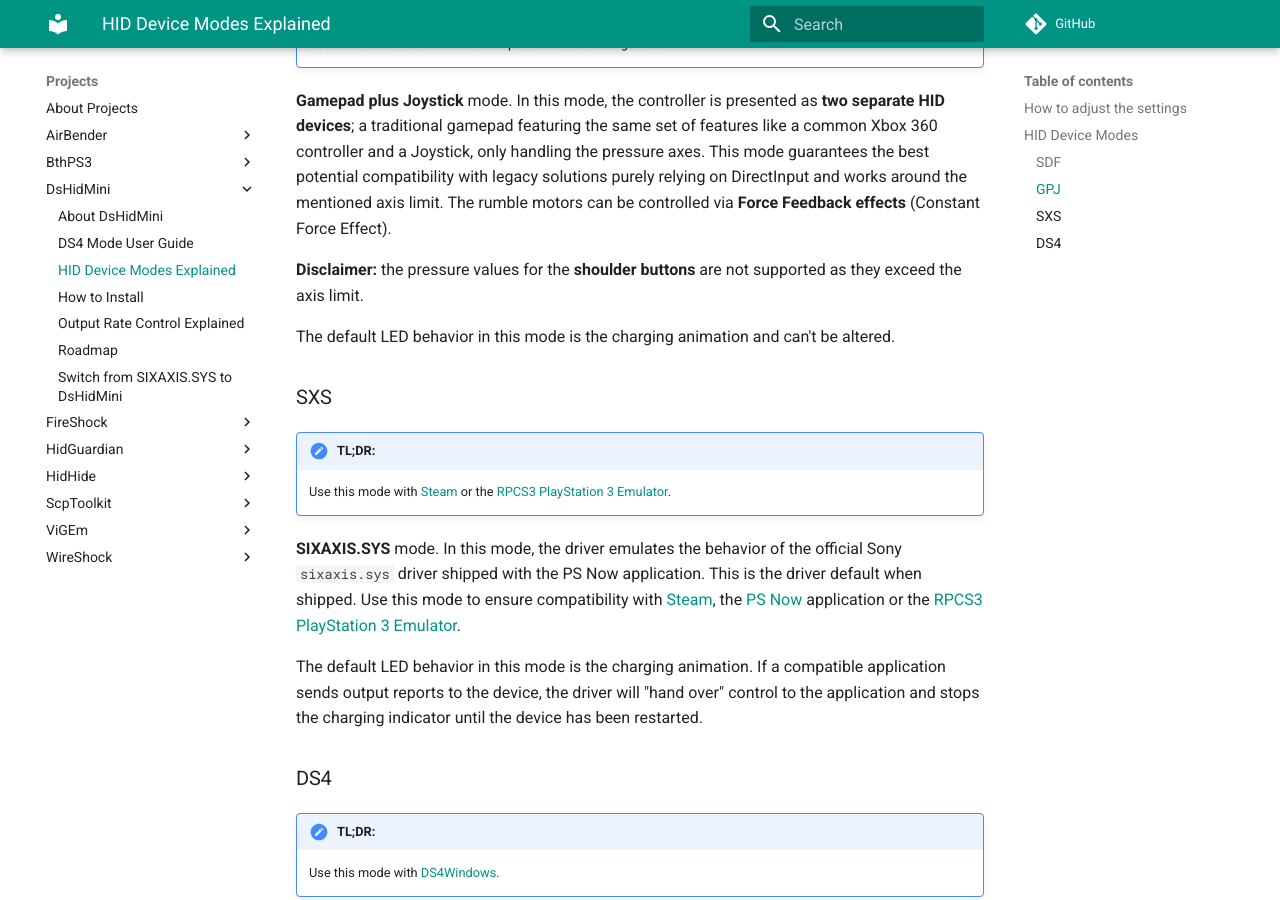
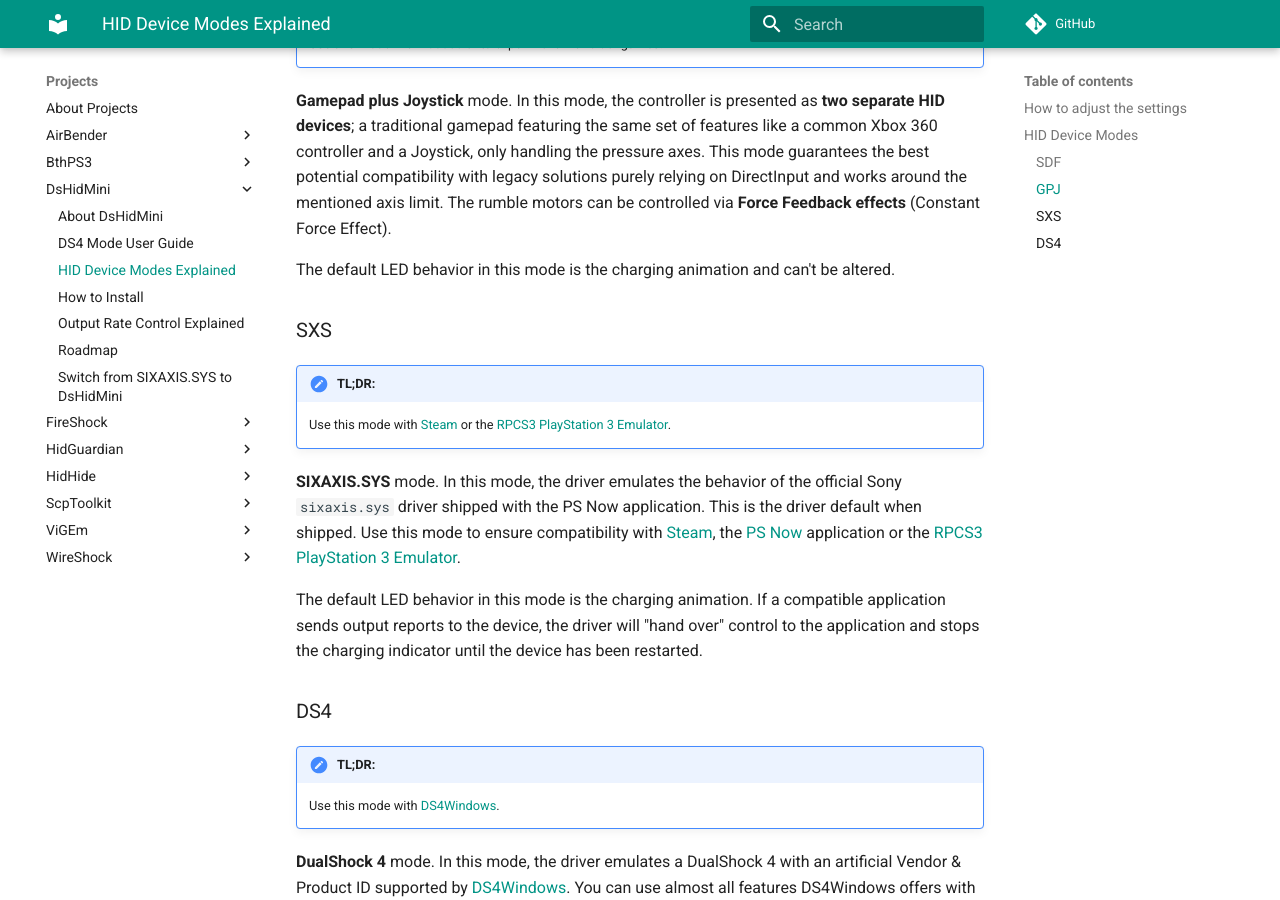
Before and after one commit to nefarius/ViGEm.github.io, an MkDocs documentation site: the page built from docs/projects/DsHidMini/HID-Device-Modes-Explained.md, in a window 1280 px wide and 900 px high, scrolled down 2103 px. Built offline with MkDocs 1.6.1 and Material for MkDocs 9.7.7, drawn with Linux system fonts in a browser that asks for light colours; comment, search, counter and statistics services are not loaded.

Commit message:
Removed outdated information

```diff
--- a/docs/projects/DsHidMini/HID-Device-Modes-Explained.md
+++ b/docs/projects/DsHidMini/HID-Device-Modes-Explained.md
@@ -38,8 +38,6 @@
 
 **Gamepad plus Joystick** mode. In this mode, the controller is presented as **two separate HID devices**; a traditional gamepad featuring the same set of features like a common Xbox 360 controller and a Joystick, only handling the pressure axes. This mode guarantees the best potential compatibility with legacy solutions purely relying on DirectInput and works around the mentioned axis limit. The rumble motors can be controlled via **Force Feedback effects** (Constant Force Effect).
 
-**Disclaimer:** the pressure values for the **shoulder buttons** are not supported as they exceed the axis limit.
-
 The default LED behavior in this mode is the charging animation and can't be altered.
 
 ### SXS
```
